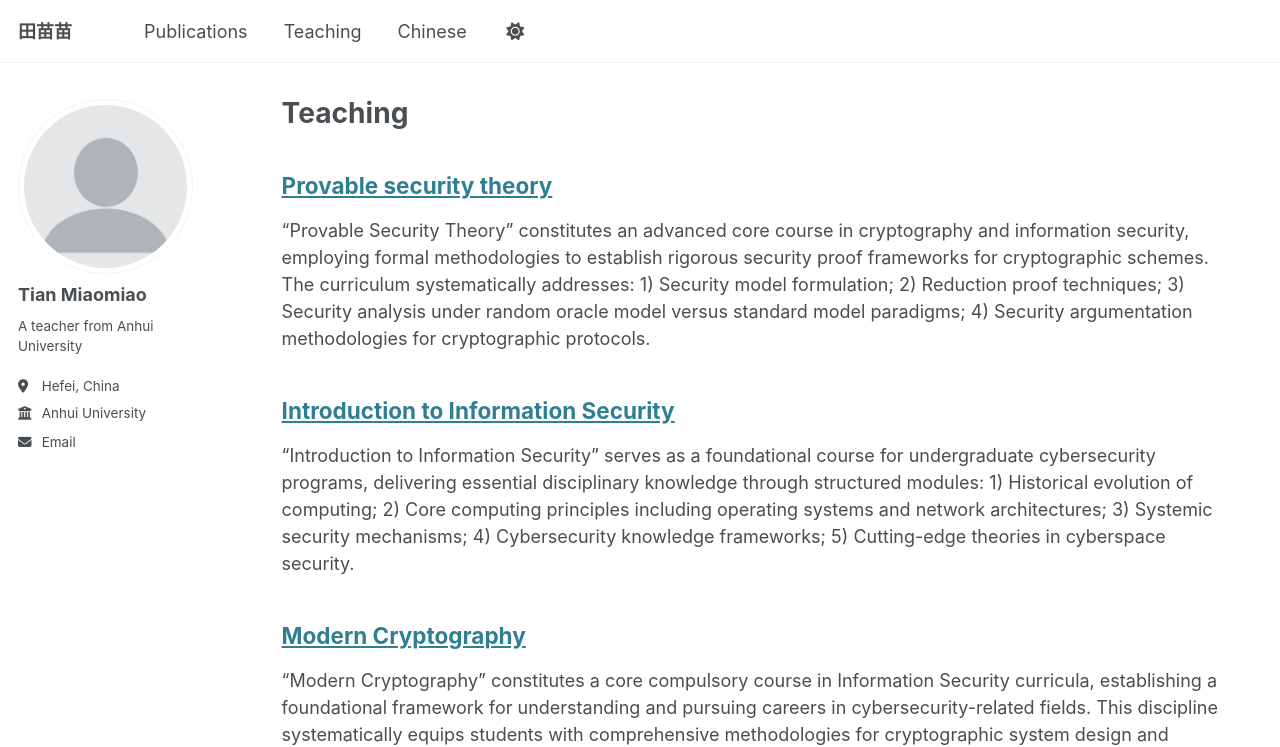
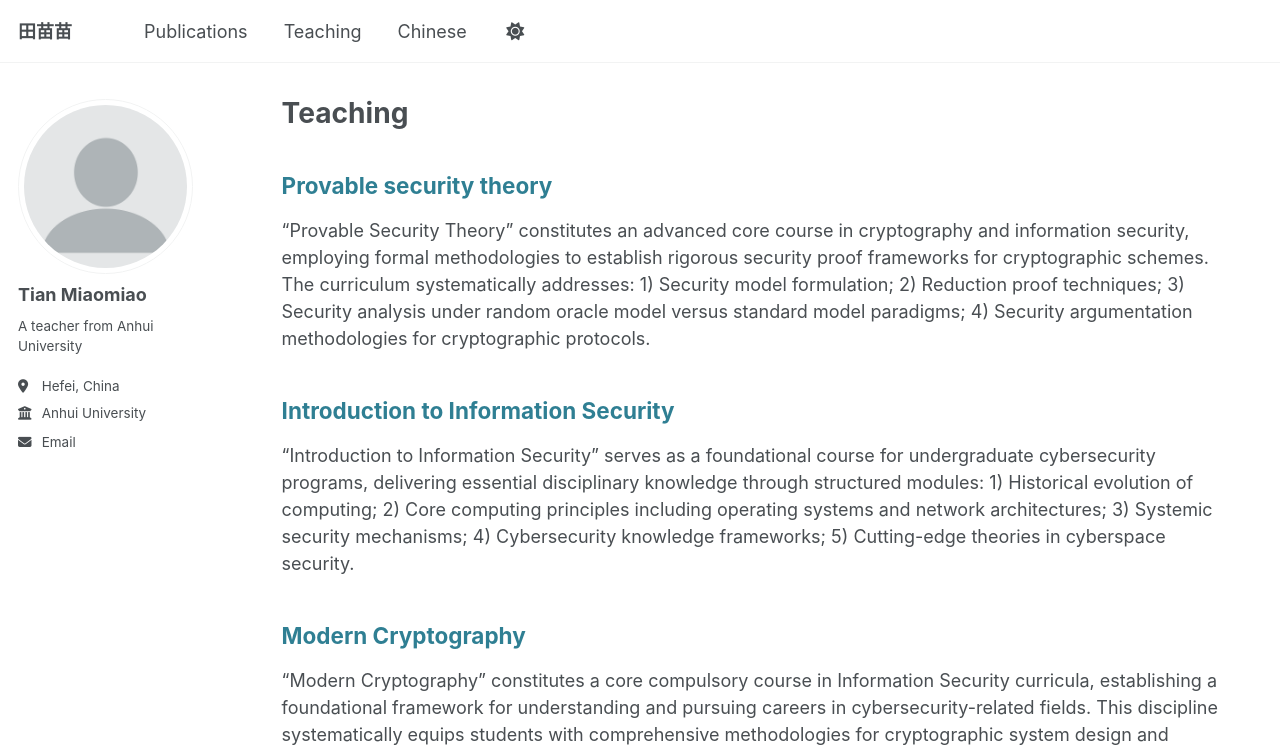
Before and after one commit to dmtian/dmtian.github.io, a Jekyll site: the page built from _pages/teaching.html, in a window 1280 px wide. Shown: the top 747 px of the page. Built offline with Jekyll 4.4.1, drawn with Linux system fonts in a browser that asks for light colours.

Commit message:
Update archive-single.html

```diff
--- a/_includes/archive-single.html
+++ b/_includes/archive-single.html
@@ -28,7 +28,7 @@
 
     <h2 class="archive__item-title" itemprop="headline">
       {% if post.collection == 'teaching' %}
-        <a text-decoration:none>{{ title }}</a>
+        <a style="text-decoration:none;">{{ title }}</a>
       {% elsif post.link %}
         <a href="{{ post.link }}">{{ title }}</a> <a href="{{ base_path }}{{ post.url }}" rel="permalink"><i class="fa fa-link" aria-hidden="true" title="permalink"></i><span class="sr-only">Permalink</span></a>
       {% else %}
```
